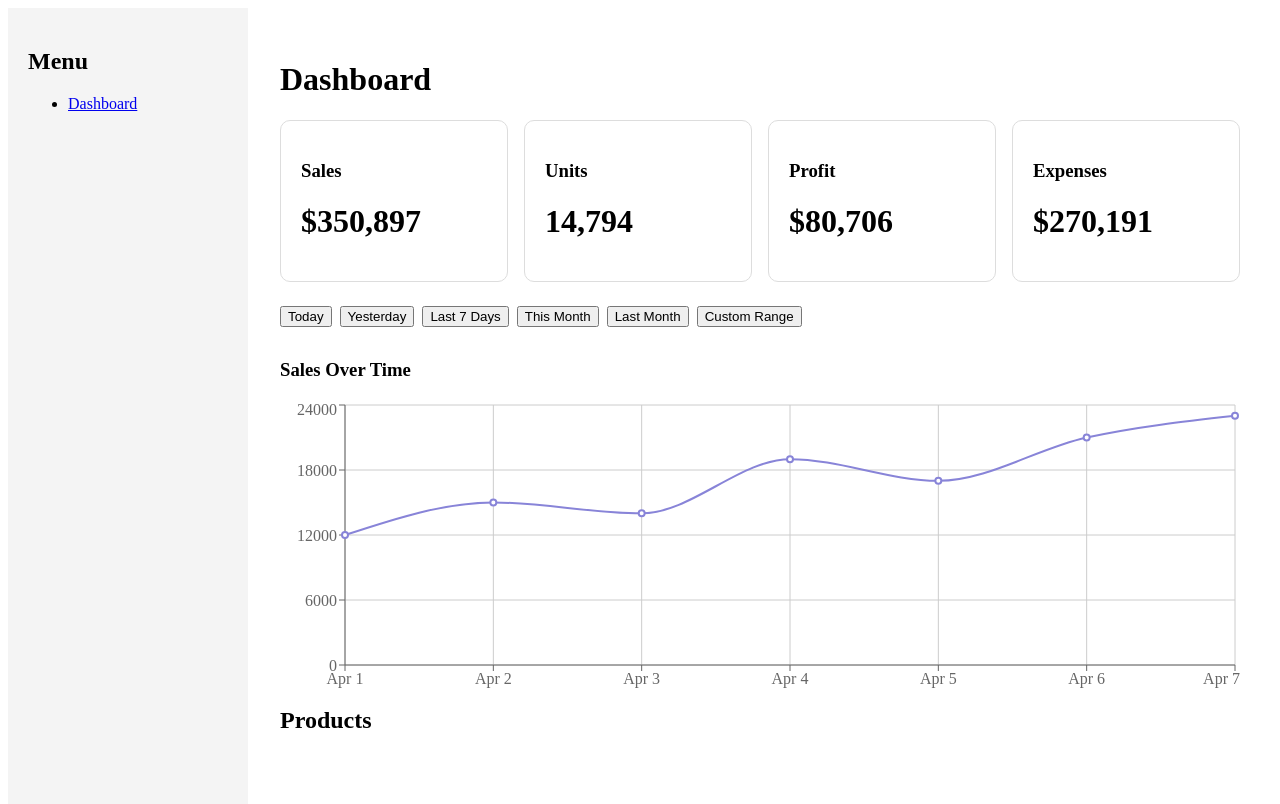
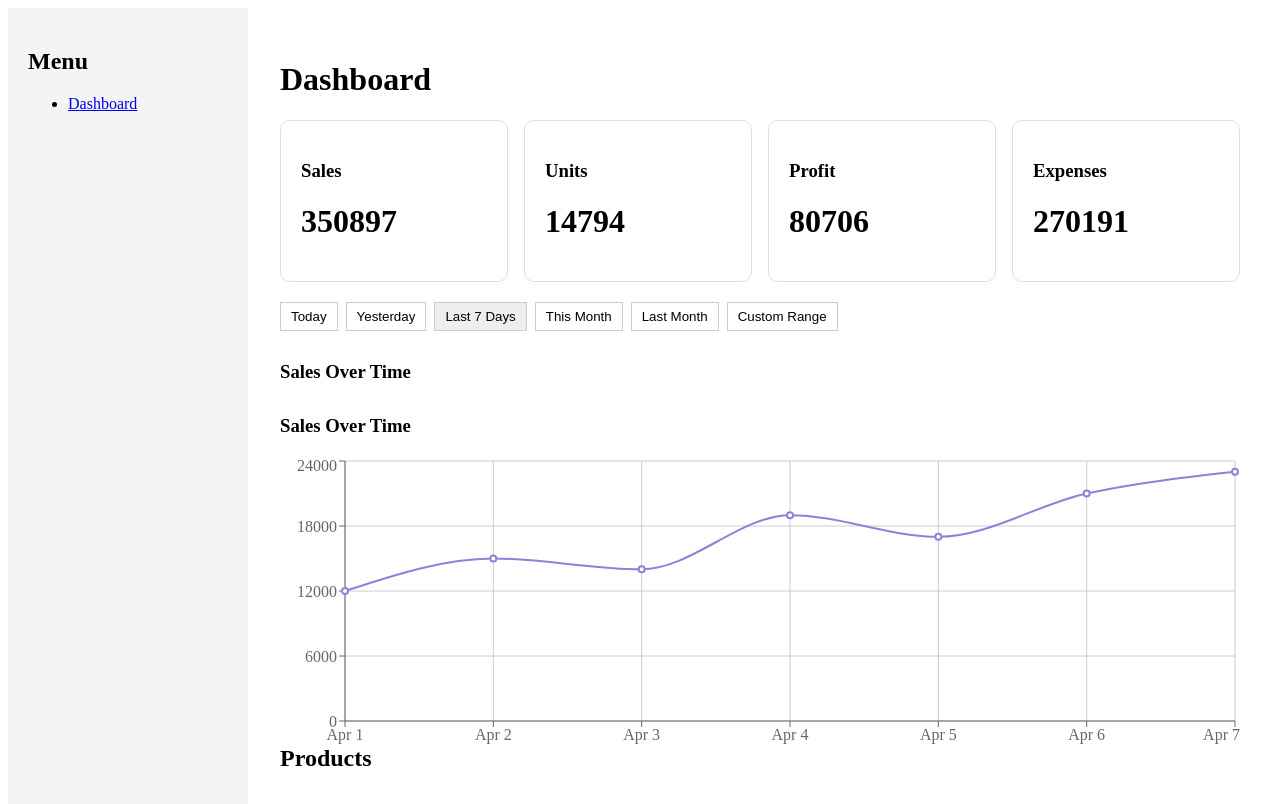
Before and after one commit to Benshi915/cyntro-app, a Next.js app: page /dashboard in a window 1280 px wide. Shown: the top 804 px of the page. Built offline with nearby package versions, Linux system fonts and the light colour scheme.

Commit message:
Add files via upload

```diff
--- a/pages/dashboard.js
+++ b/pages/dashboard.js
@@ -1,48 +1,111 @@
+
+import React, { useState } from 'react';
+import Sidebar from '../components/Sidebar';
 import KPIBox from '../components/KPIBox';
-import ProductCard from '../components/ProductCard';
-import Sidebar from '../components/Sidebar';
 import DashboardChart from '../components/DashboardChart';
 
-export default function Dashboard() {
-  const kpis = [
-    { title: 'Sales', value: '$350,897', change: '↑ 12%', positive: true },
-    { title: 'Units', value: '14,794', change: '↓ 4%', positive: false },
-    { title: 'Profit', value: '$80,706', change: '↑ 8%', positive: true },
-    { title: 'Expenses', value: '$270,191', change: '↓ 2%', positive: false },
-  ];
+const DashboardPage = () => {
+  const dataByRange = {
+    today: {
+      kpis: { sales: 12000, units: 490, profit: 2000, expenses: 10000 },
+      chart: [
+        { date: 'Apr 7', sales: 12000 }
+      ]
+    },
+    yesterday: {
+      kpis: { sales: 14000, units: 510, profit: 2200, expenses: 11800 },
+      chart: [
+        { date: 'Apr 6', sales: 14000 }
+      ]
+    },
+    last7days: {
+      kpis: { sales: 350897, units: 14794, profit: 80706, expenses: 270191 },
+      chart: [
+        { date: 'Apr 1', sales: 12000 },
+        { date: 'Apr 2', sales: 14500 },
+        { date: 'Apr 3', sales: 13400 },
+        { date: 'Apr 4', sales: 18900 },
+        { date: 'Apr 5', sales: 16200 },
+        { date: 'Apr 6', sales: 20300 },
+        { date: 'Apr 7', sales: 21900 }
+      ]
+    },
+    thisMonth: {
+      kpis: { sales: 400000, units: 15000, profit: 90000, expenses: 310000 },
+      chart: [
+        { date: 'Apr 1', sales: 10000 },
+        { date: 'Apr 5', sales: 13000 },
+        { date: 'Apr 10', sales: 15000 },
+        { date: 'Apr 15', sales: 16000 },
+        { date: 'Apr 20', sales: 18000 },
+        { date: 'Apr 25', sales: 21000 },
+        { date: 'Apr 30', sales: 23000 }
+      ]
+    },
+    lastMonth: {
+      kpis: { sales: 310000, units: 14000, profit: 78000, expenses: 232000 },
+      chart: [
+        { date: 'Mar 1', sales: 8000 },
+        { date: 'Mar 7', sales: 11000 },
+        { date: 'Mar 14', sales: 12500 },
+        { date: 'Mar 21', sales: 14300 },
+        { date: 'Mar 28', sales: 15900 }
+      ]
+    },
+    custom: {
+      kpis: { sales: 0, units: 0, profit: 0, expenses: 0 },
+      chart: []
+    }
+  };
 
-  const products = [
-    { name: 'Nike Sneakers', sales: '$78603', profit: '$18503', units: '4623' },
-    { name: 'Blue Sneakers', sales: '$47162', profit: '$6476', units: '2543' },
-  ];
-
-  const ranges = ['Today', 'Yesterday', 'Last 7 Days', 'This Month', 'Last Month', 'Custom Range'];
+  const [selectedRange, setSelectedRange] = useState('last7days');
+  const currentData = dataByRange[selectedRange];
 
   return (
     <div style={{ display: 'flex' }}>
       <Sidebar />
-      <main style={{ flex: 1, padding: '32px' }}>
+      <div style={{ padding: '32px', flex: 1 }}>
         <h1>Dashboard</h1>
 
-        <div style={{ display: 'flex', gap: 16 }}>
-          {kpis.map((kpi) => (
-            <KPIBox key={kpi.title} {...kpi} />
+        <div style={{ display: 'flex', gap: '16px' }}>
+          <KPIBox title="Sales" value={currentData.kpis.sales} />
+          <KPIBox title="Units" value={currentData.kpis.units} />
+          <KPIBox title="Profit" value={currentData.kpis.profit} />
+          <KPIBox title="Expenses" value={currentData.kpis.expenses} />
+        </div>
+
+        <div style={{ marginTop: '20px' }}>
+          {['today', 'yesterday', 'last7days', 'thisMonth', 'lastMonth', 'custom'].map(range => (
+            <button
+              key={range}
+              style={{
+                marginRight: '8px',
+                padding: '6px 10px',
+                backgroundColor: selectedRange === range ? '#eee' : 'white',
+                border: '1px solid #ccc',
+                cursor: 'pointer'
+              }}
+              onClick={() => setSelectedRange(range)}
+            >
+              {{
+                today: 'Today',
+                yesterday: 'Yesterday',
+                last7days: 'Last 7 Days',
+                thisMonth: 'This Month',
+                lastMonth: 'Last Month',
+                custom: 'Custom Range'
+              }[range]}
+            </button>
           ))}
         </div>
 
-        <div style={{ marginTop: 24 }}>
-          {ranges.map(range => (
-            <button key={range} style={{ marginRight: 8 }}>{range}</button>
-          ))}
-        </div>
+        <h3 style={{ marginTop: '30px' }}>Sales Over Time</h3>
+        <DashboardChart data={currentData.chart} />
 
-        <DashboardChart />
-
-        <h2 style={{ marginTop: 48 }}>Products</h2>
-        {products.map((product) => (
-          <ProductCard key={product.name} {...product} />
-        ))}
-      </main>
+        <h2 style={{ marginTop: '30px' }}>Products</h2>
+      </div>
     </div>
   );
-}
+};
+
+export default DashboardPage;
```
